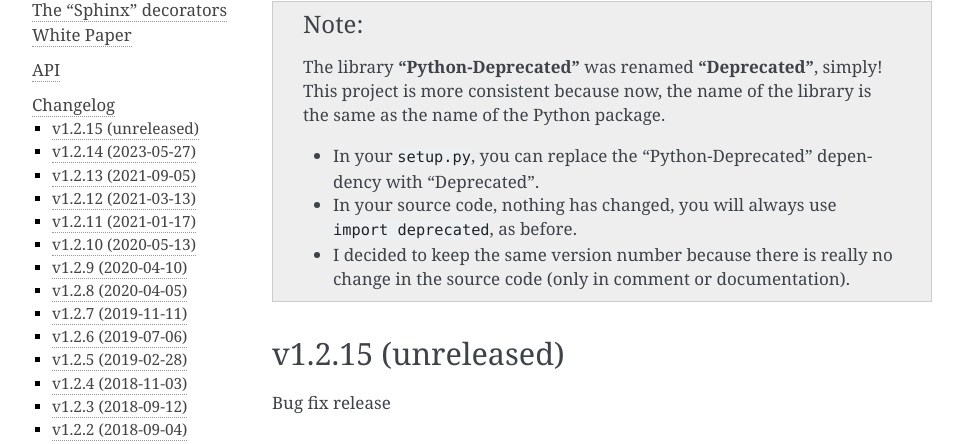
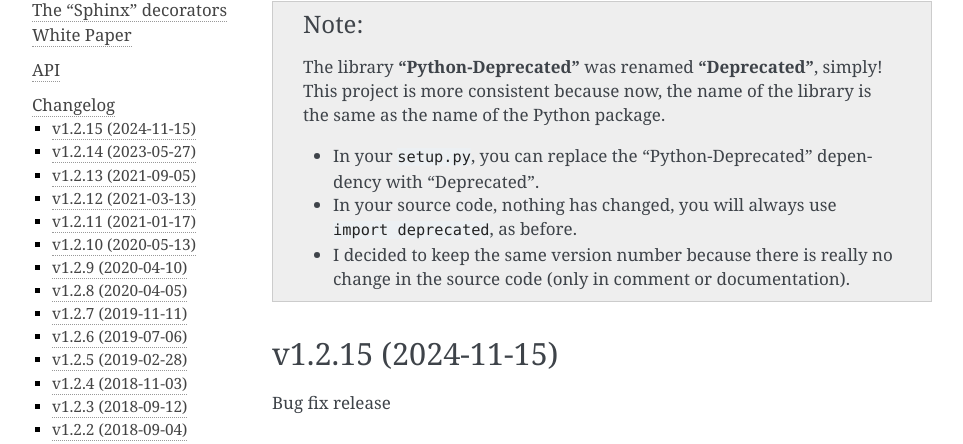
Before and after one commit to laurent-laporte-pro/deprecated, a Sphinx documentation site: the page built from docs/source/changelog.rst, in a window 1280 px wide and 900 px high. Shown: the part 210-654 px from the top of the window, without its empty margins (148-1111 px from the left). Built offline with Sphinx 7.4.7, drawn with Linux system fonts in a browser that asks for light colours.

Commit message:
Prepare next version 1.2.15 (2024-11-15)

```diff
--- a/CHANGELOG.rst
+++ b/CHANGELOG.rst
@@ -18,7 +18,7 @@ and this project adheres to `Semantic Versioning <https://semver.org/spec/v2.0.0
       (only in comment or documentation).
 
 
-v1.2.15 (unreleased)
+v1.2.15 (2024-11-15)
 ====================
 
 Bug fix release
--- a/deprecated/__init__.py
+++ b/deprecated/__init__.py
@@ -7,9 +7,9 @@ Python ``@deprecated`` decorator to deprecate old python classes, functions or m
 
 """
 
-__version__ = "1.2.14"
+__version__ = "1.2.15"
 __author__ = u"Laurent LAPORTE <laurent.laporte.pro@gmail.com>"
-__date__ = "2023-05-27"
+__date__ = "2024-11-15"
 __credits__ = "(c) Laurent LAPORTE"
 
 from deprecated.classic import deprecated
--- a/docs/source/conf.py
+++ b/docs/source/conf.py
@@ -61,7 +61,7 @@ author = 'Marcos CARDOSO & Laurent LAPORTE'
 # built documents.
 #
 # The full version, including alpha/beta/rc tags.
-release = "1.2.14"
+release = "1.2.15"
 # The short X.Y version.
 version = release.rpartition('.')[0]
 
--- a/setup.py
+++ b/setup.py
@@ -144,7 +144,7 @@ from setuptools import setup
 
 setup(
     name="Deprecated",
-    version="1.2.14",
+    version="1.2.15",
     url="https://github.com/tantale/deprecated",
     project_urls={
         "Documentation": "https://deprecated.readthedocs.io/en/latest/",
```
Also changed, not shown: .bumpversion.cfg, 1 other file.
